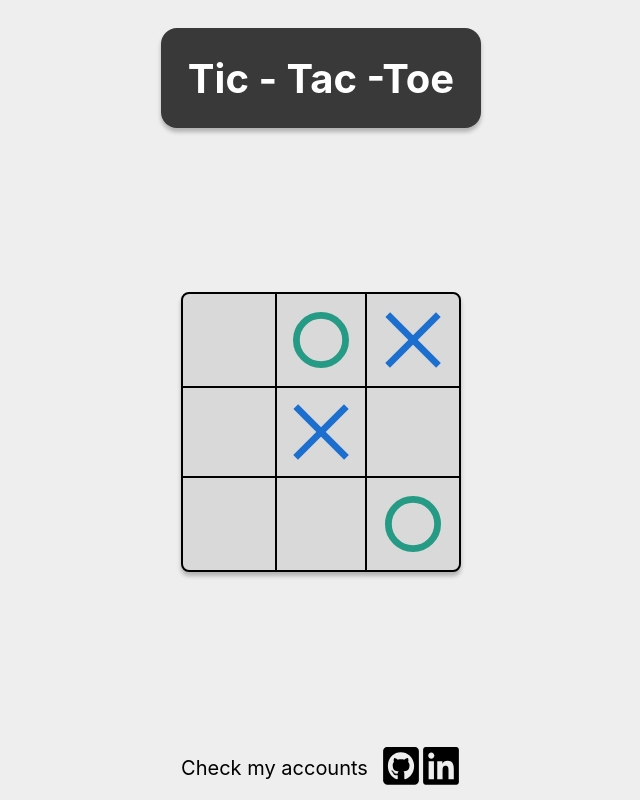
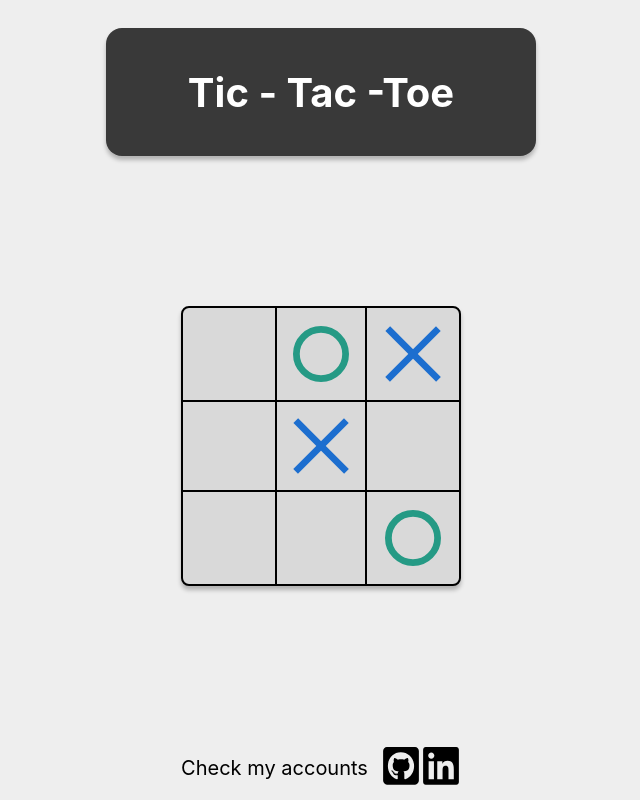
Before and after one commit to WeronikaCzepiela/tic---tac--toe, a React (Create React App) app: page / in a window 1280 px wide. Shown: the whole page, without its empty margins (319-959 px from the left). Built offline with nearby package versions, Linux system fonts and the light colour scheme.

Commit message:
change dimensions of header on desktop

```diff
--- a/src/components/Header/HeaderDesktop/HeaderDesktop.styles.ts
+++ b/src/components/Header/HeaderDesktop/HeaderDesktop.styles.ts
@@ -2,8 +2,8 @@ import styled from 'styled-components'
 
 export const HeaderDesktopStyled = styled.header`
   background-color: #393939;
-  width: 320px;
-  height: 100px;
+  width: 430px;
+  height: 128px;
   border-radius: 16px;
   display: flex;
   justify-content: center;
```
